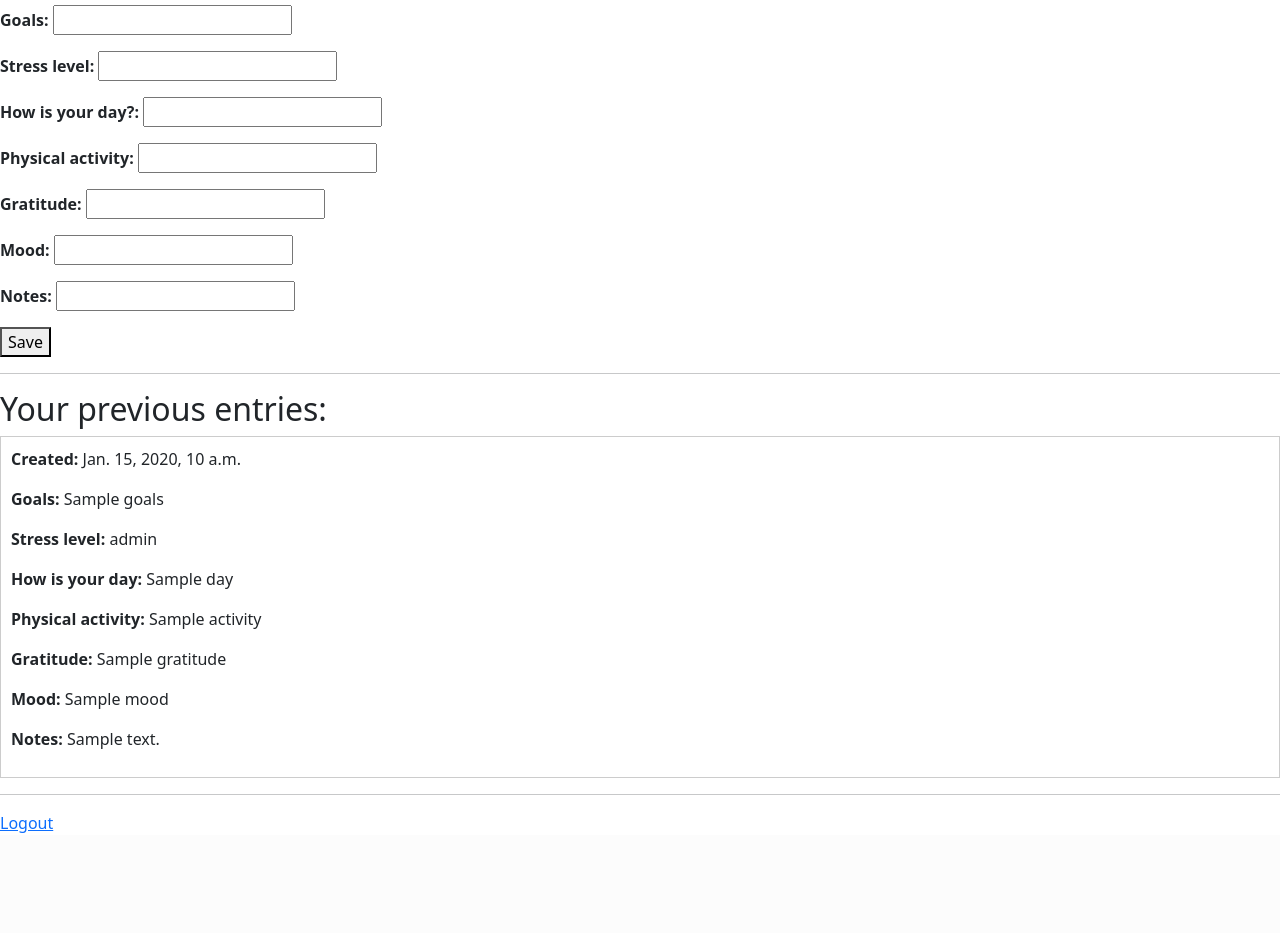
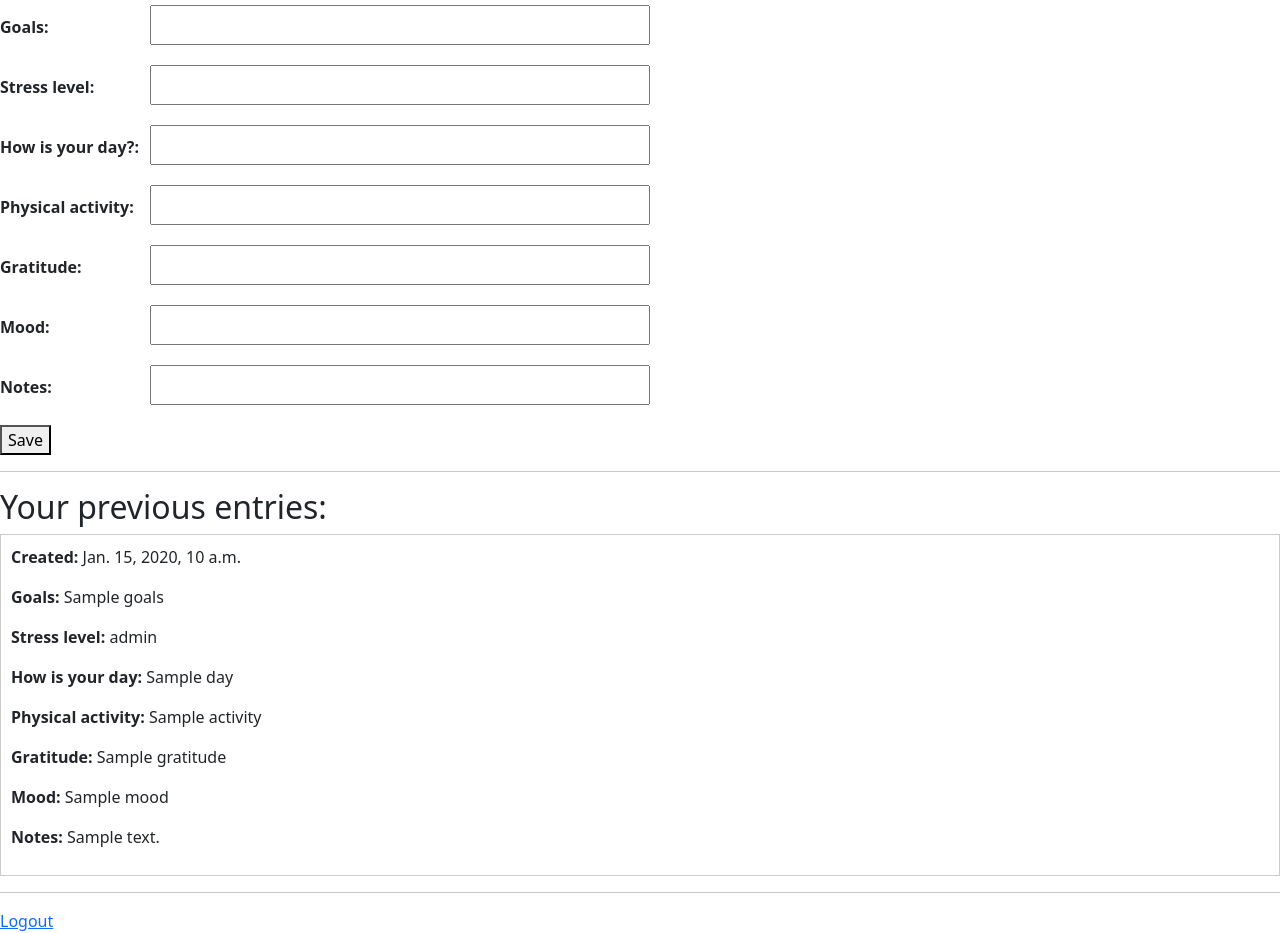
Before and after one commit to DaryaSt22/MentalHealthJournal, a Django app: template MentalHealthJournal/templates/users/account.html in a window 1280 px wide. Shown: the part 107-1040 px from the top of the page. Before the commit the page ends 940 px from the top, so only its background shows below. Run offline with Django 5.2, Linux system fonts and the light colour scheme; the template is opened without the code that fills it: most values are stand-ins (such as "Sample title", 1, 10 or a date in 2020); form fields are guessed from the names that the template uses.

Commit message:
new templates account.html and new account.css

```diff
--- /dev/null
+++ b/MentalHealthJournal/static/css/account.css
@@ -0,0 +1,25 @@
+.form-row {
+  display: flex;
+  align-items: flex-start;
+  margin-bottom: 20px;
+}
+
+.form-row label {
+  width: 150px;          /* одинаковая ширина меток */
+  padding-top: 10px;     /* выравнивание по вертикали */
+  font-weight: bold;
+}
+
+.form-row input,
+.form-row textarea {
+  width: 500px;          /* одинаковая ширина всех полей */
+  height: 40px;
+  font-size: 16px;
+  padding: 8px;
+  box-sizing: border-box;
+}
+
+.form-row textarea {
+  height: 120px;         /* чуть выше текстовые поля */
+  resize: none;
+}
--- a/MentalHealthJournal/templates/users/account.html
+++ b/MentalHealthJournal/templates/users/account.html
@@ -1,18 +1,18 @@
 <!DOCTYPE html>
+{% load static %}
 <html lang="en">
   <head>
     <meta charset="UTF-8" />
     <meta name="viewport" content="width=device-width, initial-scale=1.0" />
     <title>My account</title>
+    <link rel="stylesheet" href="{% static 'css/account.css' %}">
 
-{% block content %}
 
 <link
       rel="stylesheet"
       href="https://cdn.jsdelivr.net/npm/bootstrap@5.3.3/dist/css/bootstrap.min.css"
       crossorigin="anonymous"
     />
-
 <nav class="navbar navbar-expand-lg navbar-dark bg-dark">
   <div class="container">
     <a class="navbar-brand p-0" href="/"></a>
@@ -42,13 +42,41 @@
 <h1>Welcome, {{ request.user.username }}!</h1>
 <form method="post" enctype="multipart/form-data">
   {% csrf_token %}
-  <p><strong>Goals:</strong> {{ form.goals }}</p>
-  <p><strong>Stress level:</strong> {{ form.stress_level }}</p>
-  <p><strong>How is your day?:</strong> {{ form.day }}</p>
-  <p><strong>Physical activity:</strong> {{ form.activity }}</p>
-  <p><strong>Gratitude:</strong> {{ form.gratitude }}</p>
-  <p><strong>Mood:</strong> {{ form.mood }}</p>
-  <p><strong>Notes:</strong> {{ form.notes }}</p>
+
+  <div class="form-row">
+    <label for="id_goals">Goals:</label>
+    {{ form.goals }}
+  </div>
+
+  <div class="form-row">
+    <label for="id_stress_level">Stress level:</label>
+    {{ form.stress_level }}
+  </div>
+
+  <div class="form-row">
+    <label for="id_day">How is your day?:</label>
+    {{ form.day }}
+  </div>
+
+  <div class="form-row">
+    <label for="id_activity">Physical activity:</label>
+    {{ form.activity }}
+  </div>
+
+  <div class="form-row">
+    <label for="id_gratitude">Gratitude:</label>
+    {{ form.gratitude }}
+  </div>
+
+  <div class="form-row">
+    <label for="id_mood">Mood:</label>
+    {{ form.mood }}
+  </div>
+
+  <div class="form-row">
+    <label for="id_notes">Notes:</label>
+    {{ form.notes }}
+  </div>
 
   <button type="submit">Save</button>
 </form>
@@ -72,4 +100,3 @@
 
 <hr>
 <a href="{% url 'logout' %}">Logout</a>
-{% endblock %}
```
